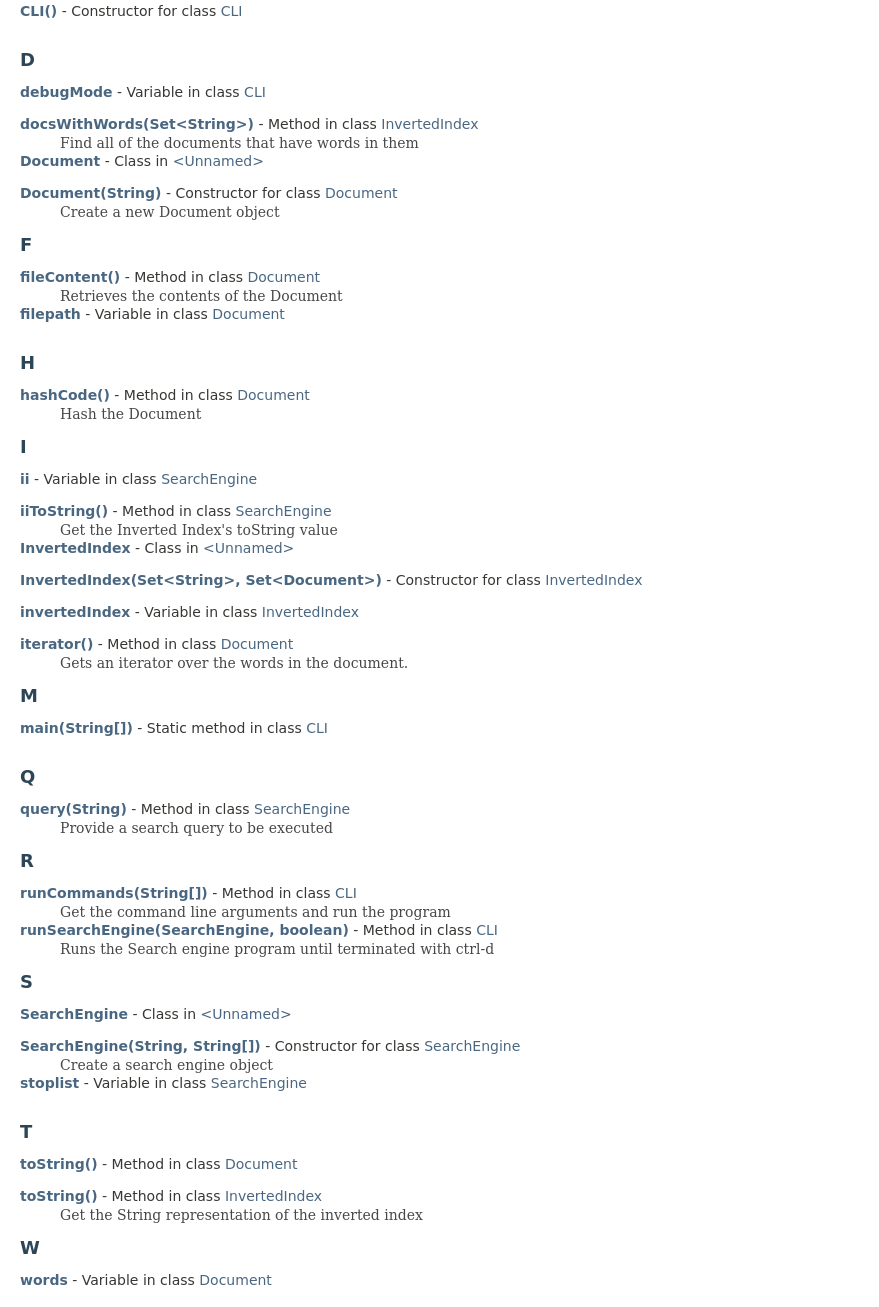
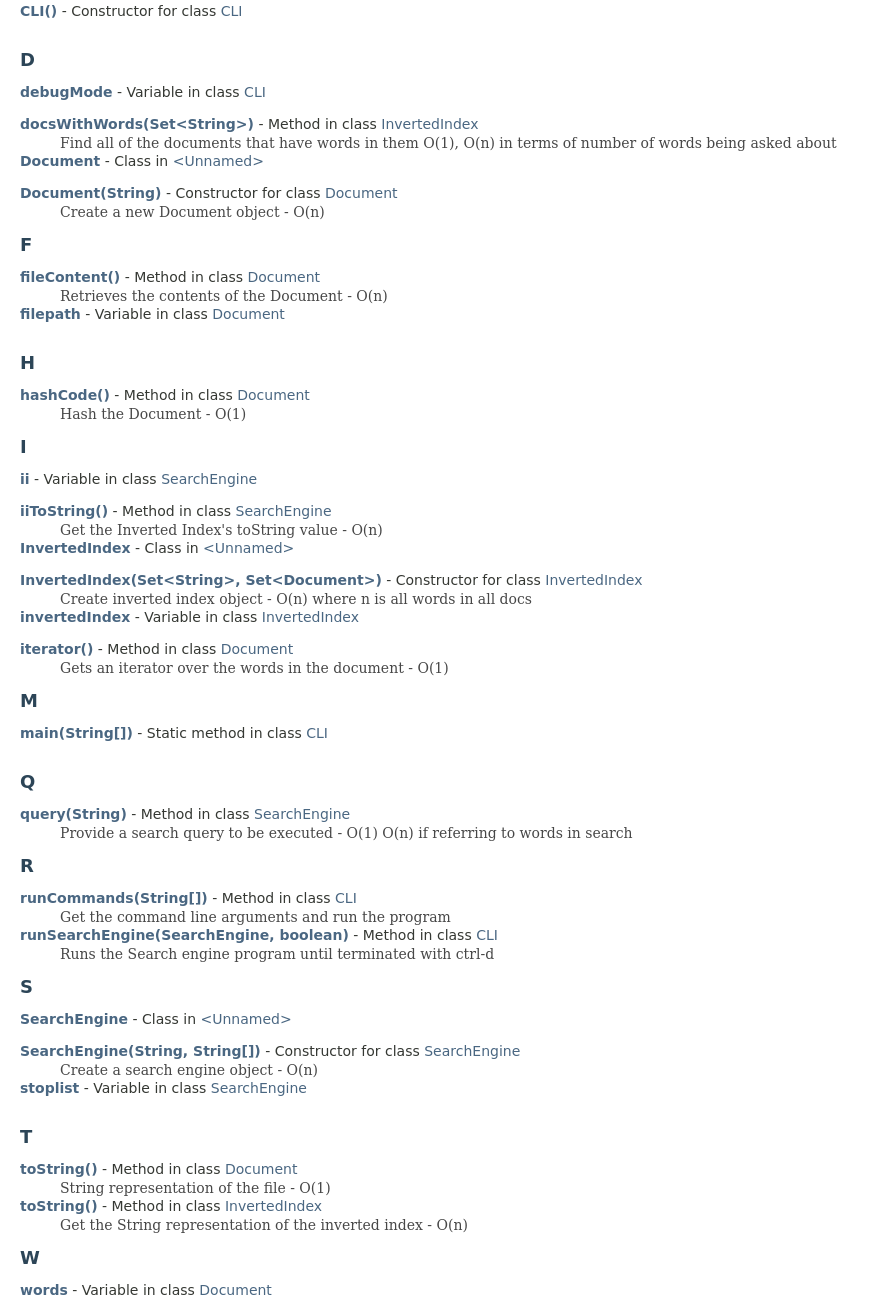
Before and after one commit to Jake-Norris/Search-Javadoc, a plain HTML site: page docs/index-all.html in a window 1280 px wide. Shown: the part 173-1480 px from the top of the page, without its empty margins (0-879 px from the left). Drawn offline with Linux system fonts and the light colour scheme; a web font is replaced by a local one.

Commit message:
Added complexities

```diff
--- a/docs/index-all.html
+++ b/docs/index-all.html
@@ -2,7 +2,7 @@
 <!-- NewPage -->
 <html lang="en">
 <head>
-<!-- Generated by javadoc (1.8.0_101) on Mon Dec 09 09:18:14 EST 2019 -->
+<!-- Generated by javadoc (1.8.0_101) on Mon Dec 09 09:37:41 EST 2019 -->
 <title>Index</title>
 <meta name="date" content="2019-12-09">
 <link rel="stylesheet" type="text/css" href="stylesheet.css" title="Style">
@@ -86,13 +86,14 @@
 <dd>&nbsp;</dd>
 <dt><span class="memberNameLink"><a href="InvertedIndex.html#docsWithWords-java.util.Set-">docsWithWords(Set&lt;String&gt;)</a></span> - Method in class <a href="InvertedIndex.html" title="class in &lt;Unnamed&gt;">InvertedIndex</a></dt>
 <dd>
-<div class="block">Find all of the documents that have words in them</div>
+<div class="block">Find all of the documents that have words in them
+ O(1), O(n) in terms of number of words being asked about</div>
 </dd>
 <dt><a href="Document.html" title="class in &lt;Unnamed&gt;"><span class="typeNameLink">Document</span></a> - Class in <a href="package-summary.html">&lt;Unnamed&gt;</a></dt>
 <dd>&nbsp;</dd>
 <dt><span class="memberNameLink"><a href="Document.html#Document-java.lang.String-">Document(String)</a></span> - Constructor for class <a href="Document.html" title="class in &lt;Unnamed&gt;">Document</a></dt>
 <dd>
-<div class="block">Create a new Document object</div>
+<div class="block">Create a new Document object - O(n)</div>
 </dd>
 </dl>
 <a name="I:F">
@@ -102,7 +103,7 @@
 <dl>
 <dt><span class="memberNameLink"><a href="Document.html#fileContent--">fileContent()</a></span> - Method in class <a href="Document.html" title="class in &lt;Unnamed&gt;">Document</a></dt>
 <dd>
-<div class="block">Retrieves the contents of the Document</div>
+<div class="block">Retrieves the contents of the Document - O(n)</div>
 </dd>
 <dt><span class="memberNameLink"><a href="Document.html#filepath">filepath</a></span> - Variable in class <a href="Document.html" title="class in &lt;Unnamed&gt;">Document</a></dt>
 <dd>&nbsp;</dd>
@@ -114,7 +115,7 @@
 <dl>
 <dt><span class="memberNameLink"><a href="Document.html#hashCode--">hashCode()</a></span> - Method in class <a href="Document.html" title="class in &lt;Unnamed&gt;">Document</a></dt>
 <dd>
-<div class="block">Hash the Document</div>
+<div class="block">Hash the Document - O(1)</div>
 </dd>
 </dl>
 <a name="I:I">
@@ -126,17 +127,19 @@
 <dd>&nbsp;</dd>
 <dt><span class="memberNameLink"><a href="SearchEngine.html#iiToString--">iiToString()</a></span> - Method in class <a href="SearchEngine.html" title="class in &lt;Unnamed&gt;">SearchEngine</a></dt>
 <dd>
-<div class="block">Get the Inverted Index's toString value</div>
+<div class="block">Get the Inverted Index's toString value - O(n)</div>
 </dd>
 <dt><a href="InvertedIndex.html" title="class in &lt;Unnamed&gt;"><span class="typeNameLink">InvertedIndex</span></a> - Class in <a href="package-summary.html">&lt;Unnamed&gt;</a></dt>
 <dd>&nbsp;</dd>
 <dt><span class="memberNameLink"><a href="InvertedIndex.html#InvertedIndex-java.util.Set-java.util.Set-">InvertedIndex(Set&lt;String&gt;, Set&lt;Document&gt;)</a></span> - Constructor for class <a href="InvertedIndex.html" title="class in &lt;Unnamed&gt;">InvertedIndex</a></dt>
-<dd>&nbsp;</dd>
+<dd>
+<div class="block">Create inverted index object - O(n) where n is all words in all docs</div>
+</dd>
 <dt><span class="memberNameLink"><a href="InvertedIndex.html#invertedIndex">invertedIndex</a></span> - Variable in class <a href="InvertedIndex.html" title="class in &lt;Unnamed&gt;">InvertedIndex</a></dt>
 <dd>&nbsp;</dd>
 <dt><span class="memberNameLink"><a href="Document.html#iterator--">iterator()</a></span> - Method in class <a href="Document.html" title="class in &lt;Unnamed&gt;">Document</a></dt>
 <dd>
-<div class="block">Gets an iterator over the words in the document.</div>
+<div class="block">Gets an iterator over the words in the document - O(1)</div>
 </dd>
 </dl>
 <a name="I:M">
@@ -154,7 +157,8 @@
 <dl>
 <dt><span class="memberNameLink"><a href="SearchEngine.html#query-java.lang.String-">query(String)</a></span> - Method in class <a href="SearchEngine.html" title="class in &lt;Unnamed&gt;">SearchEngine</a></dt>
 <dd>
-<div class="block">Provide a search query to be executed</div>
+<div class="block">Provide a search query to be executed - O(1)
+ O(n) if referring to words in search</div>
 </dd>
 </dl>
 <a name="I:R">
@@ -180,7 +184,7 @@
 <dd>&nbsp;</dd>
 <dt><span class="memberNameLink"><a href="SearchEngine.html#SearchEngine-java.lang.String-java.lang.String:A-">SearchEngine(String, String[])</a></span> - Constructor for class <a href="SearchEngine.html" title="class in &lt;Unnamed&gt;">SearchEngine</a></dt>
 <dd>
-<div class="block">Create a search engine object</div>
+<div class="block">Create a search engine object - O(n)</div>
 </dd>
 <dt><span class="memberNameLink"><a href="SearchEngine.html#stoplist">stoplist</a></span> - Variable in class <a href="SearchEngine.html" title="class in &lt;Unnamed&gt;">SearchEngine</a></dt>
 <dd>&nbsp;</dd>
@@ -191,10 +195,12 @@
 <h2 class="title">T</h2>
 <dl>
 <dt><span class="memberNameLink"><a href="Document.html#toString--">toString()</a></span> - Method in class <a href="Document.html" title="class in &lt;Unnamed&gt;">Document</a></dt>
-<dd>&nbsp;</dd>
+<dd>
+<div class="block">String representation of the file - O(1)</div>
+</dd>
 <dt><span class="memberNameLink"><a href="InvertedIndex.html#toString--">toString()</a></span> - Method in class <a href="InvertedIndex.html" title="class in &lt;Unnamed&gt;">InvertedIndex</a></dt>
 <dd>
-<div class="block">Get the String representation of the inverted index</div>
+<div class="block">Get the String representation of the inverted index - O(n)</div>
 </dd>
 </dl>
 <a name="I:W">
```
Also changed, not shown: docs/CLI.html (+1 -1 lines), docs/Document.html (+13 -10 lines), docs/InvertedIndex.html (+18 -8 lines), docs/SearchEngine.html (+9 -7 lines), docs/allclasses-frame.html (+1 -1 lines), docs/allclasses-noframe.html (+1 -1 lines), docs/constant-values.html (+1 -1 lines), docs/deprecated-list.html (+1 -1 lines), docs/help-doc.html (+1 -1 lines), docs/index.html (+1 -1 lines), docs/overview-tree.html (+1 -1 lines), docs/package-frame.html (+1 -1 lines), docs/package-summary.html (+1 -1 lines), docs/package-tree.html (+1 -1 lines).
